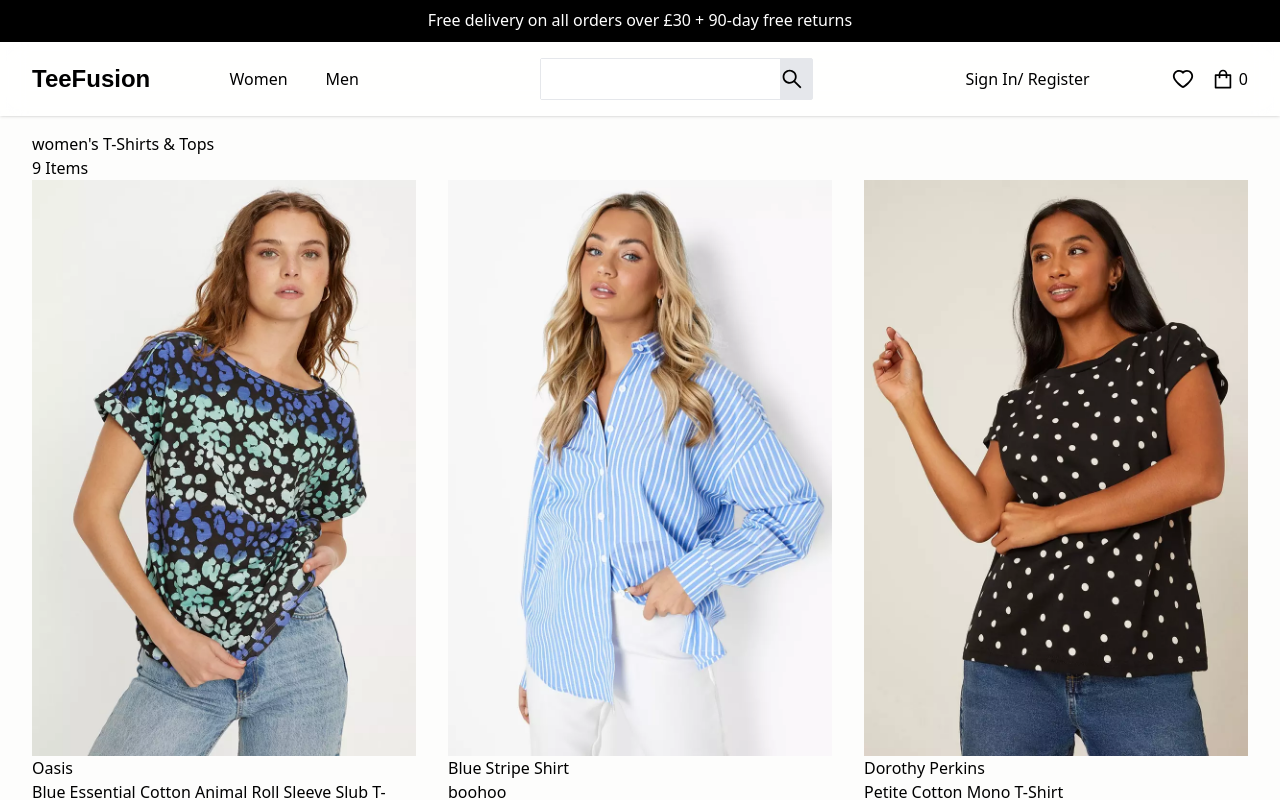
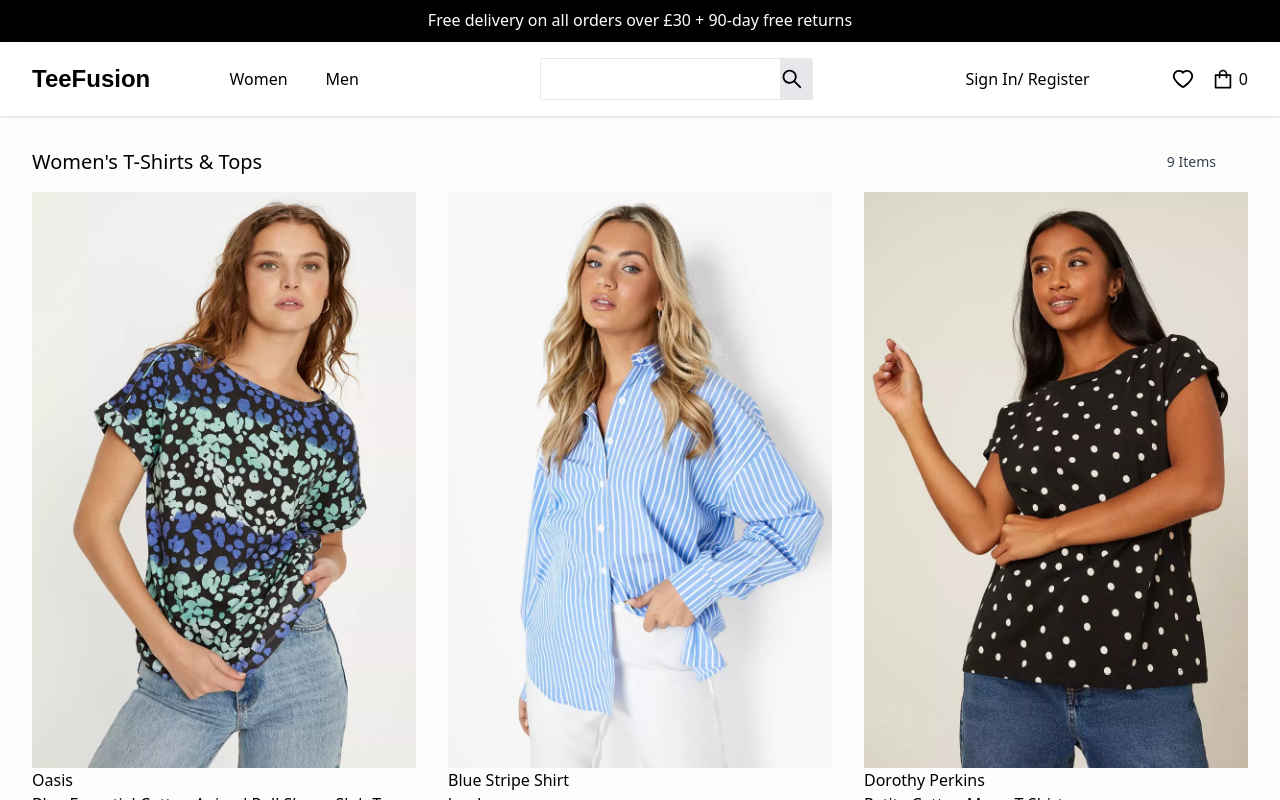
Before and after one commit to OscarSoanes/shopping-cart, a React (Create React App) app: page /#/shop/women in a window 1280 px wide. Shown: the top 800 px of the page. Built offline with nearby package versions, Linux system fonts and the light colour scheme.

Commit message:
Styled heading for shop

```diff
--- a/src/components/Shop.tsx
+++ b/src/components/Shop.tsx
@@ -11,9 +11,11 @@ export function Shop({ type }: { type: string }) {
 
   return (
     <main className='pt-4 p-8'>
-      <div>
-        <h2>{type}'s T-Shirts & Tops</h2>
-        <p>{data.length} Items</p>
+      <div className='flex justify-between py-4 pr-4 sm:pr-8 items-center'>
+        <h2 className='text-xl'>
+          {type.charAt(0).toUpperCase() + type.substring(1)}'s T-Shirts & Tops
+        </h2>
+        <p className='text-sm text-gray-700'>{data.length} Items</p>
       </div>
 
       <ProductGrid data={data} />
```
